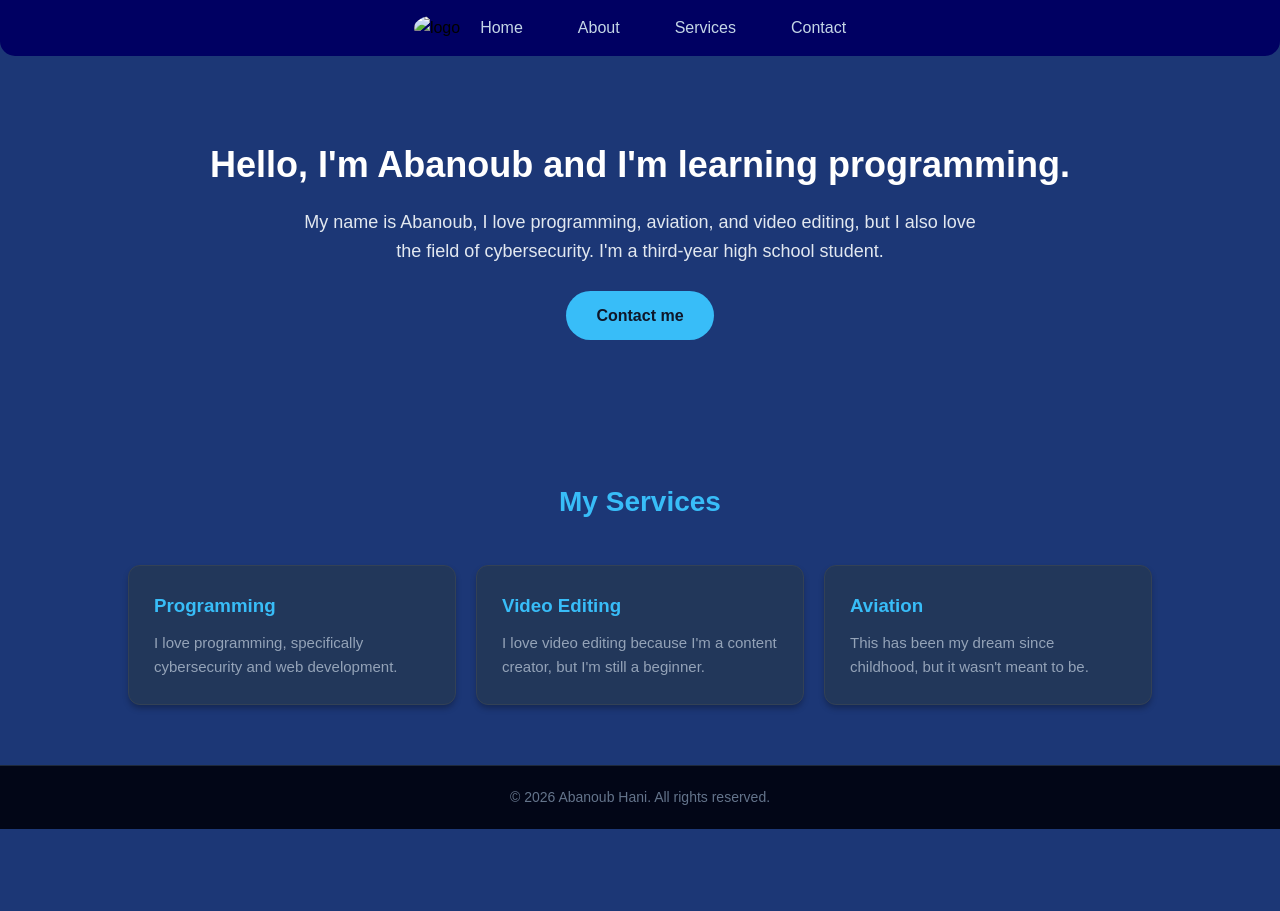
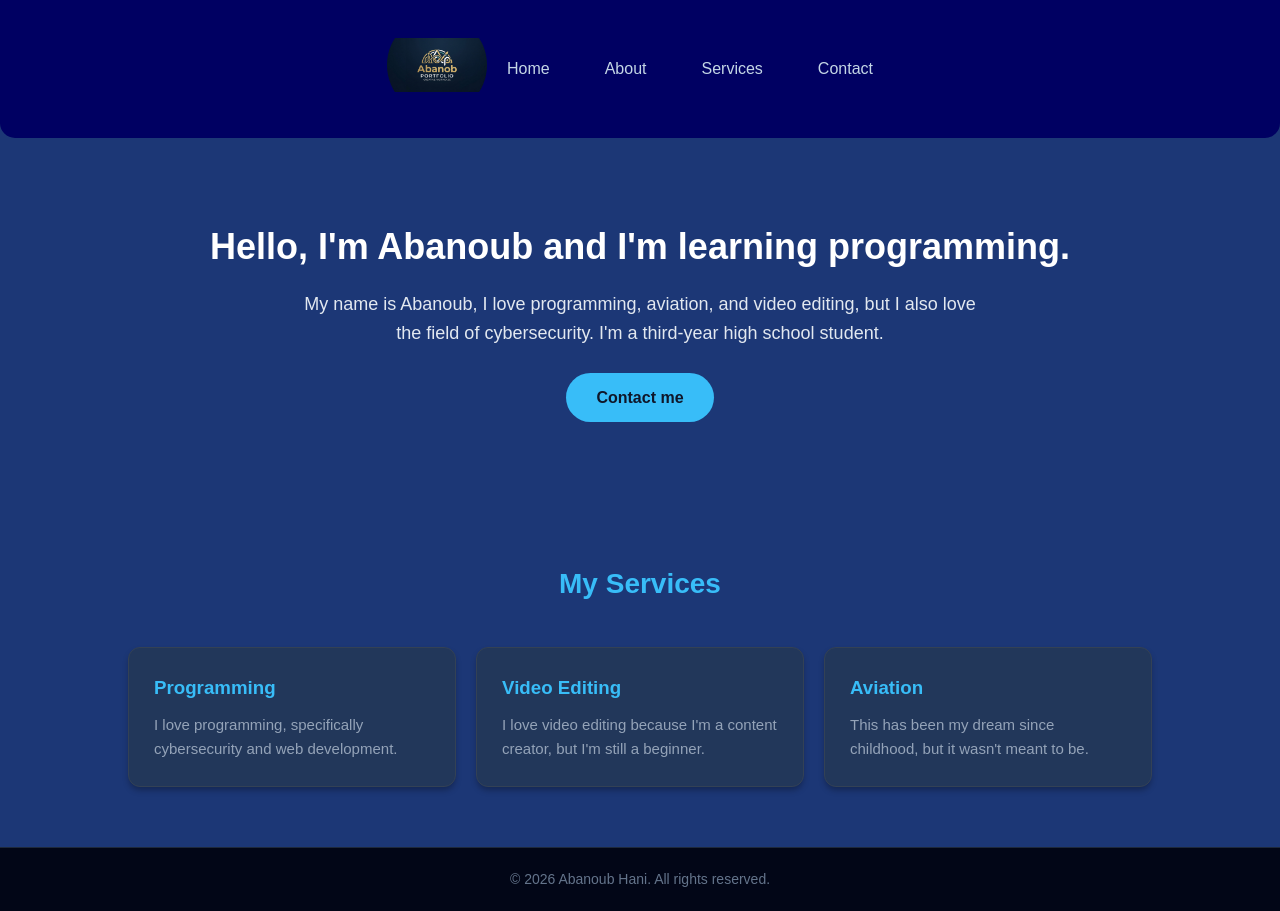
Before and after one commit to codinghubdev29-art/portfolio, a plain HTML site: page index.html in a window 1280 px wide. Before the commit the page ends 829 px from the top, so only its background shows below. Drawn offline with Linux system fonts and the light colour scheme.

Commit message:
Update index.html

```diff
--- a/index.html
+++ b/index.html
@@ -11,7 +11,7 @@
     <!--Header-->
     <header>
         <div>
-            <img src="image/Logo.jpg" alt="logo"/>
+            <img src="Logo.jpg" alt="logo"/>
         </div>
         <nav>
             <ul>
```
